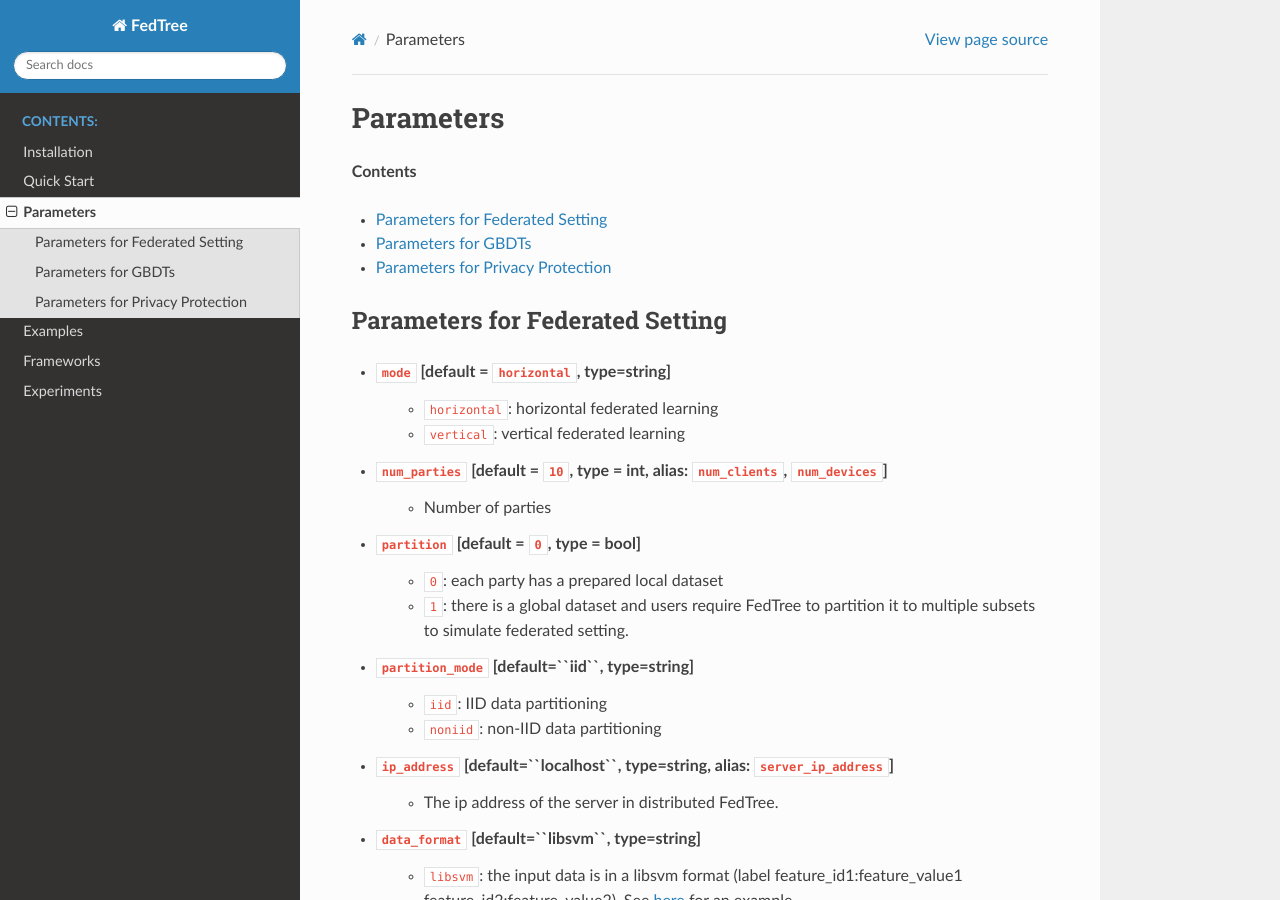
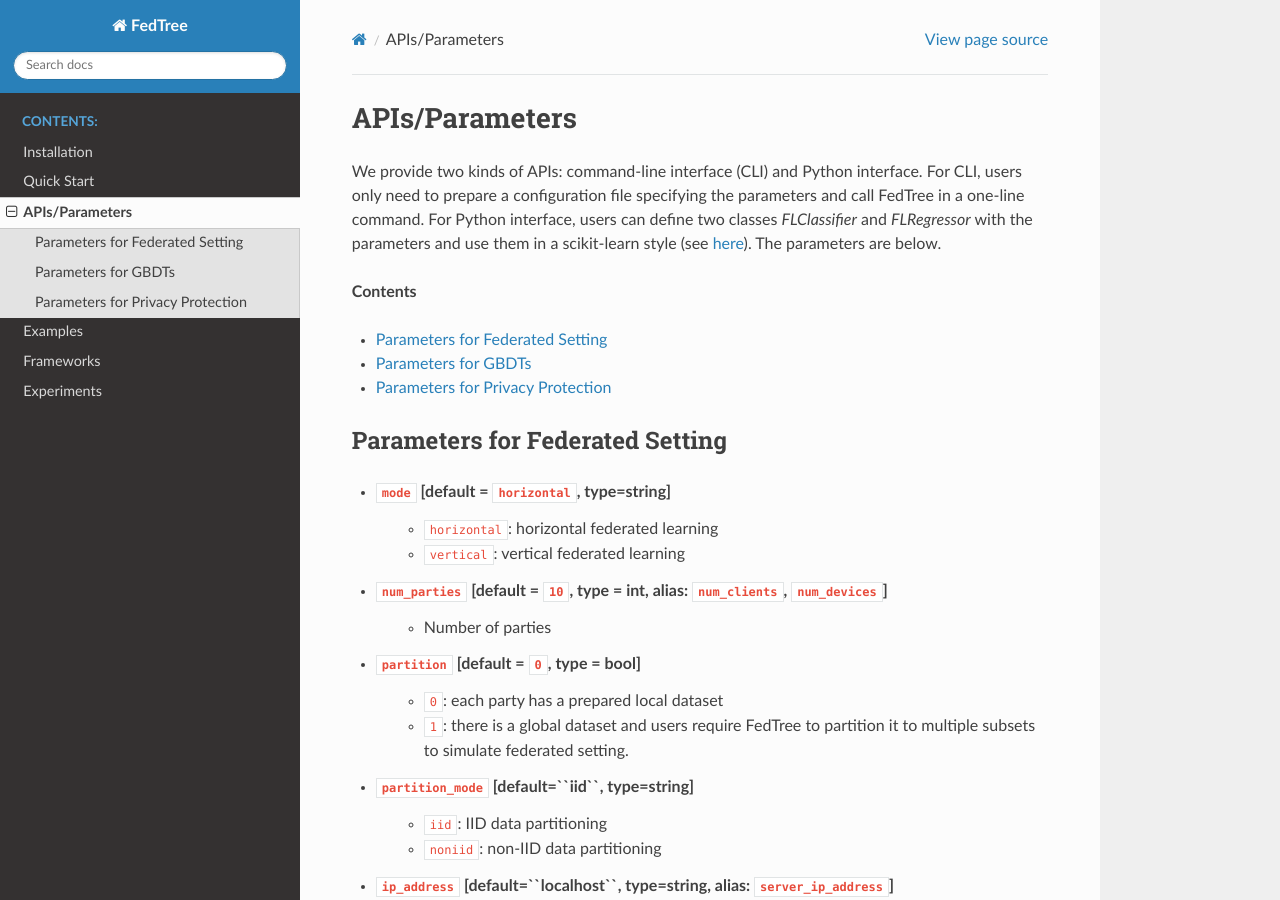
Before and after one commit to Xtra-Computing/FedTree, a Sphinx documentation site: the page built from docs/source/Parameters.rst, in a window 1280 px wide and 900 px high. Built offline with Sphinx 7.4.7 and the Read the Docs theme 2.0.0, drawn with Linux system fonts in a browser that asks for light colours.

Commit message:
update docs

```diff
--- a/docs/source/Parameters.rst
+++ b/docs/source/Parameters.rst
@@ -1,5 +1,10 @@
-Parameters
-==========
+APIs/Parameters
+===============
+
+We provide two kinds of APIs: command-line interface (CLI) and Python interface. For CLI, users only need to prepare a
+configuration file specifying the parameters and call FedTree in a one-line command. For Python interface, users can define
+two classes `FLClassifier` and `FLRegressor` with the parameters and use them in a scikit-learn style (see `here <https://github.com/Xtra-Computing/FedTree/tree/main/python>`__).
+The parameters are below.
 
 **Contents**
 
--- a/docs/source/index.rst
+++ b/docs/source/index.rst
@@ -24,7 +24,7 @@
 
       Installation <Installation>
       Quick Start <Quick-Start>
-      Parameters <Parameters>
+      APIs/Parameters <Parameters>
       Examples <Examples>
       Frameworks <Frameworks>
       Experiments <Experiments>
```
